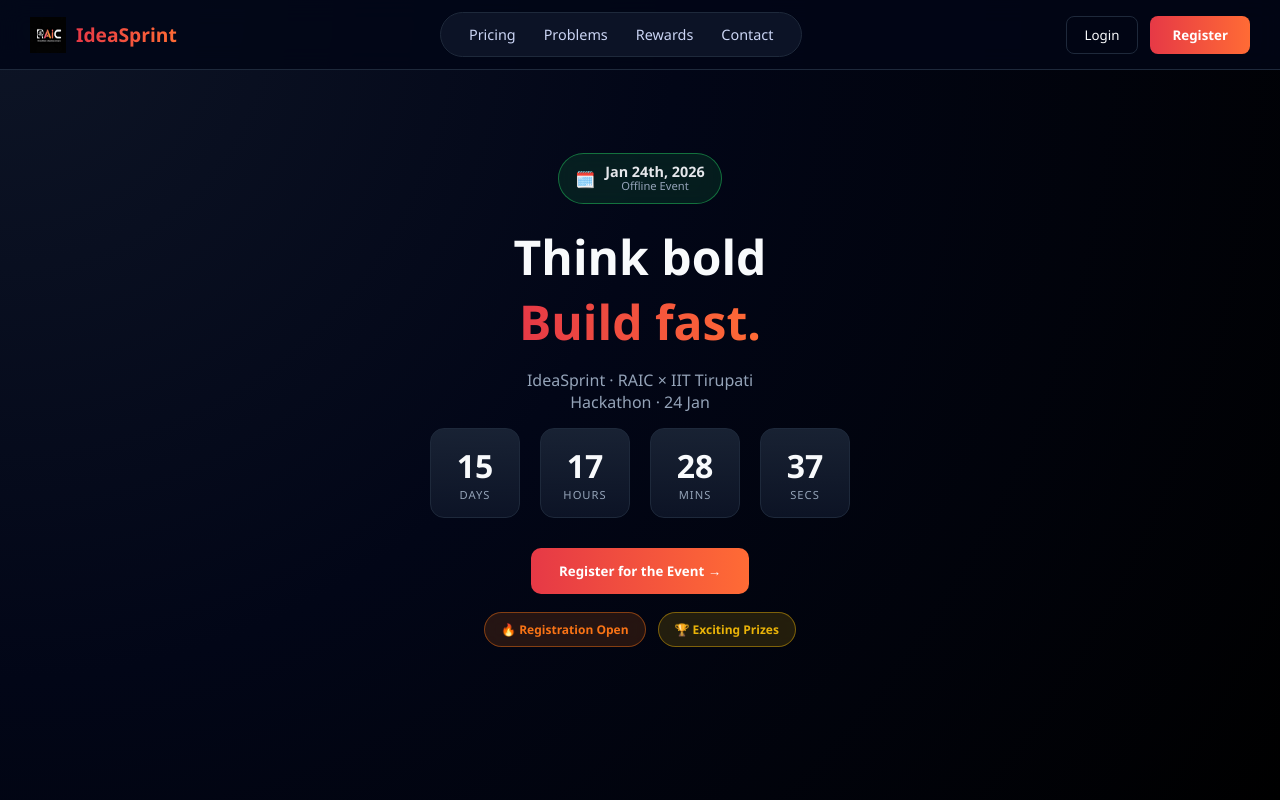
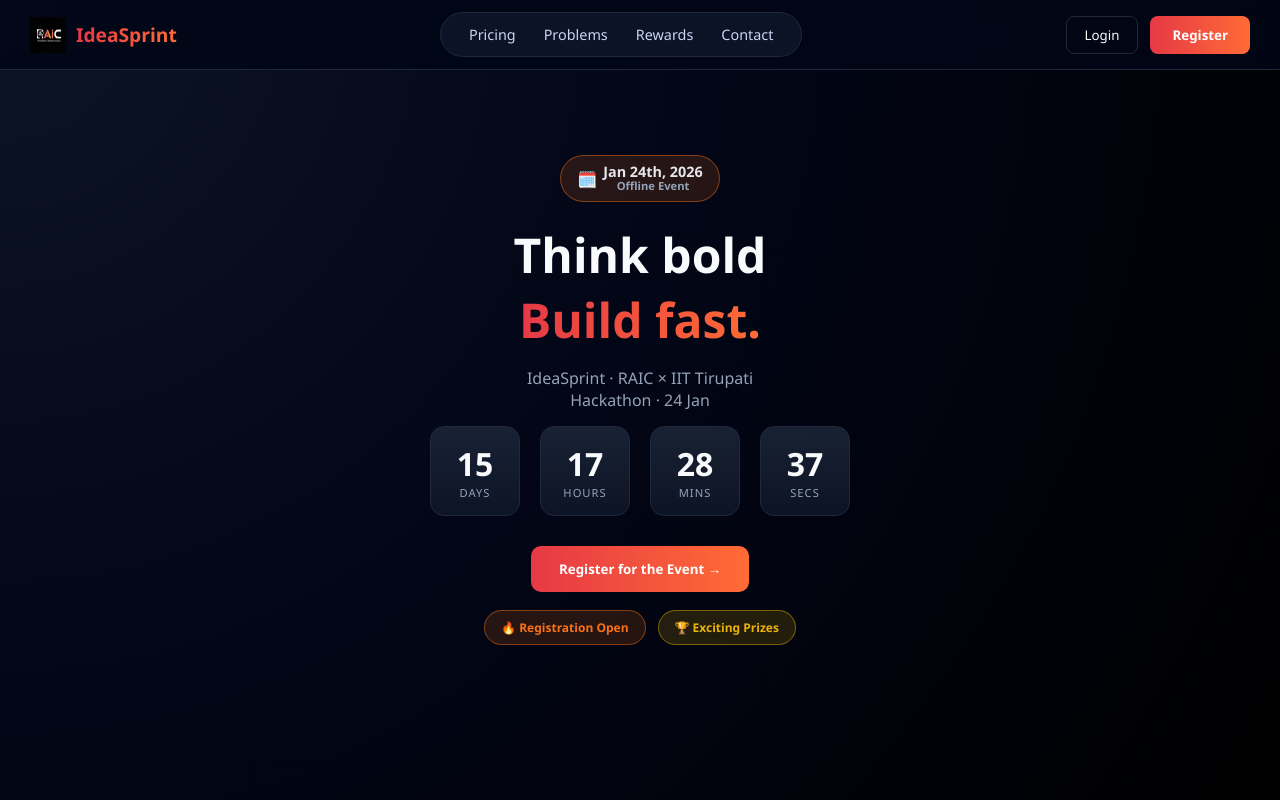
Before and after one commit to akash-1316/ideasprint-frontend, a React (Vite) app: page / in a window 1280 px wide. Shown: the top 800 px of the page. Built offline with nearby package versions, Linux system fonts and the light colour scheme.

Commit message:
Update home.jsx

```diff
--- a/src/pages/Home/home.jsx
+++ b/src/pages/Home/home.jsx
@@ -28,8 +28,8 @@
 
       {/* HERO SECTION */}
       <div className="home">
-        {/* 🗓️ DATE PILL */}
-        <div className="date-pill date-green">
+        {/* 🔥 DATE PILL (same style as Registration Open) */}
+        <div className="date-pill offer-pill open">
           <span className="calendar-icon">🗓️</span>
           <div>
             <p className="date">Jan 24th, 2026</p>
```
